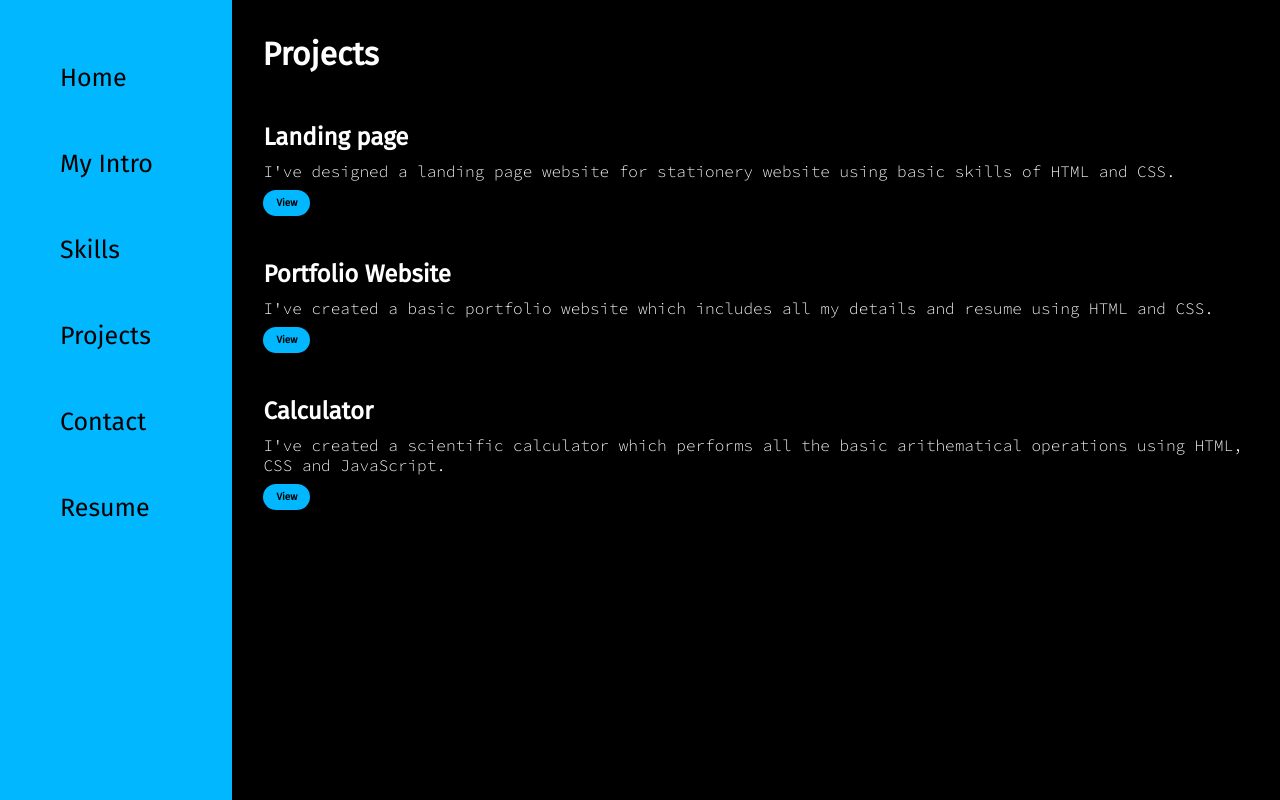
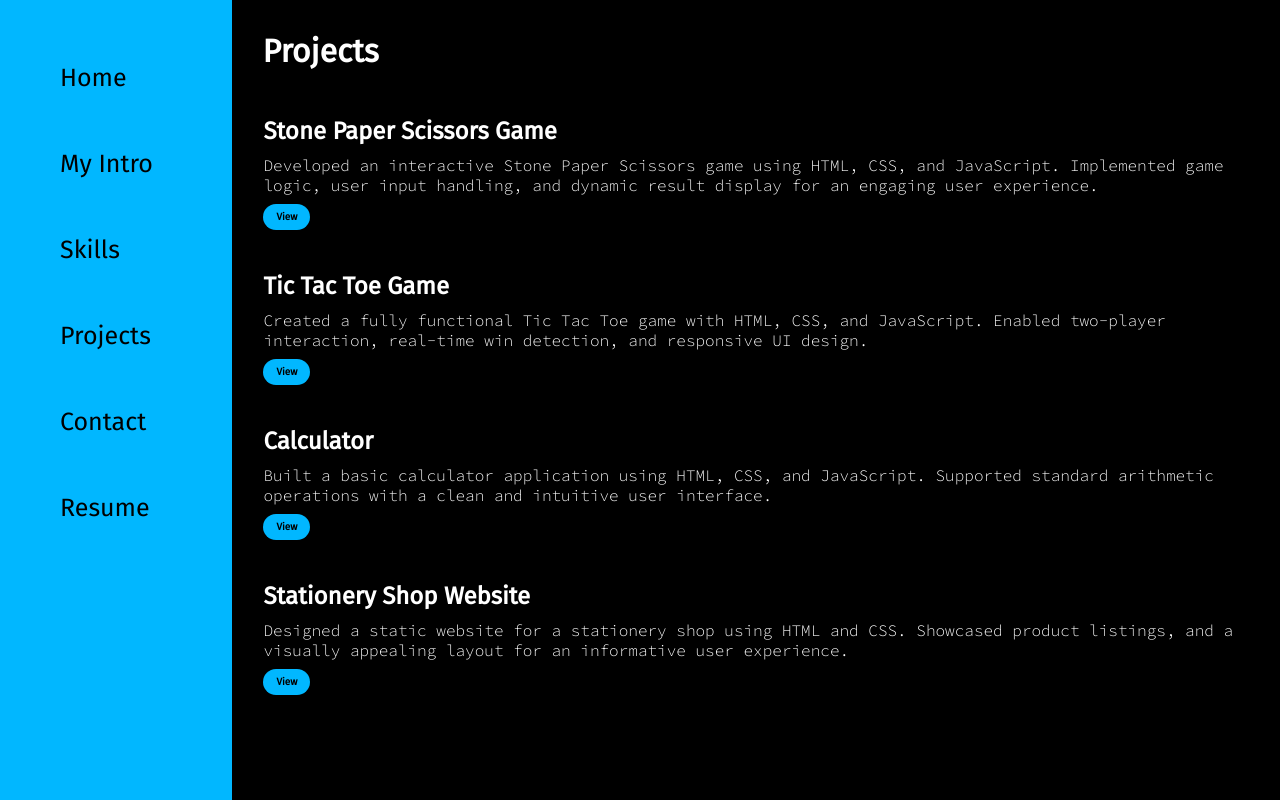
Before and after one commit to darshankumar17/Portfolio_Website, a plain HTML site: page project.html in a window 1280 px wide. Drawn offline with Linux system fonts and the light colour scheme.

Commit message:
project url's changed

```diff
--- a/project.html
+++ b/project.html
@@ -27,19 +27,31 @@
             <div class="procontainer">
                 <h1>Projects</h1>
                 <div class="proitem">
-                    <h2>Landing page</h2>
-                    <p>I've designed a landing page website for stationery website using basic skills of HTML and CSS.</p>
-                    <a class="btn-sm btn" href="https://github.com/darshankumar17/OIBGRIP_Task-1" target="_blank">View</a>
+                    <h2>Stone Paper Scissors Game</h2>
+                    <p>Developed an interactive Stone Paper Scissors game using HTML, CSS, and JavaScript. Implemented
+                        game logic, user input handling, and dynamic result display for an engaging user experience.</p>
+                    <a class="btn-sm btn" href="https://darshankumar17.github.io/RockPaperScissors/"
+                        target="_blank">View</a>
                 </div>
                 <div class="proitem">
-                    <h2>Portfolio Website</h2>
-                    <p>I've created a basic portfolio website which includes all my details and resume using HTML and CSS.</p>
-                    <a class="btn-sm btn">View</a>
+                    <h2>Tic Tac Toe Game</h2>
+                    <p>Created a fully functional Tic Tac Toe game with HTML, CSS, and JavaScript. Enabled two-player
+                        interaction, real-time win detection, and responsive UI design.</p>
+                    <a class="btn-sm btn" href="https://darshankumar17.github.io/TicTacToeGame/"
+                        target="_blank">View</a>
                 </div>
                 <div class="proitem">
                     <h2>Calculator</h2>
-                    <p>I've created a scientific calculator which performs all the basic arithematical operations using HTML, CSS and JavaScript.</p>
-                    <a class="btn-sm btn" href="https://github.com/darshankumar17/OIBSIP_task3" target="_blank">View</a>
+                    <p>Built a basic calculator application using HTML, CSS, and JavaScript. Supported standard
+                        arithmetic operations with a clean and intuitive user interface.</p>
+                    <a class="btn-sm btn" href="https://darshankumar17.github.io/Calculator/" target="_blank">View</a>
+                </div>
+                <div class="proitem">
+                    <h2>Stationery Shop Website</h2>
+                    <p>Designed a static website for a stationery shop using HTML and CSS. Showcased product listings,
+                        and a visually appealing layout for an informative user experience.</p>
+                    <a class="btn-sm btn" href="https://darshankumar17.github.io/Stationery_Landing_Page/"
+                        target="_blank">View</a>
                 </div>
             </div>
         </div>
--- a/style.css
+++ b/style.css
@@ -136,14 +136,14 @@
 }
 
 .proitem {
-  margin: 20px 31px;
+  margin: 18px 31px;
   font-family: "Fira Sans", sans-serif;
   padding: 15px 0px;
 }
 
 h1 {
   font-family: "Fira Sans", sans-serif;
-  margin: 35px 30px;
+  margin: 32px 30px;
 }
 
 p {
@@ -175,7 +175,7 @@ p {
   padding: 0px 30px;
 }
 
-.skillitem{
+.skillitem {
   display: flex;
   align-items: center;
   font-family: "Source Code Pro", monospace;
@@ -189,18 +189,18 @@ p {
   background-color: rgb(1, 183, 255);
 }
 
-.hundred{
+.hundred {
   width: 265px;
 }
 
-.fifty{
+.fifty {
   width: 220px;
 }
 
-.t5{
+.t5 {
   width: 110px;
 }
 
-a{
+a {
   text-decoration: none;
 }
```
Also changed, not shown: assets/dev.jpg (renamed from dev.jpg), 2 other files.
